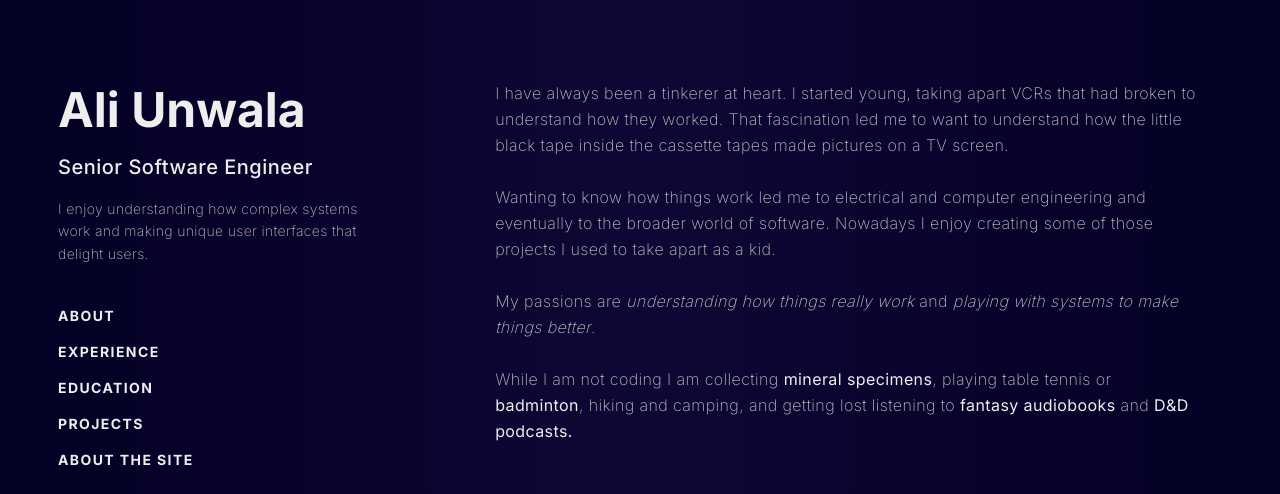
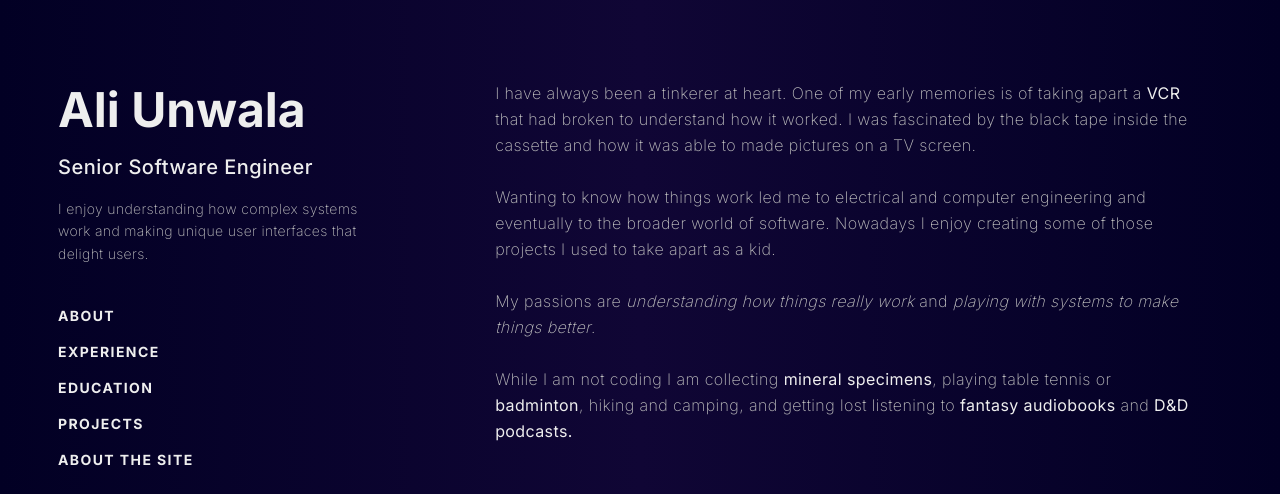
Before and after one commit to aliunwala/netlify-website-test, a Next.js app: page / in a window 1280 px wide. Shown: the top 494 px of the page. Built offline with nearby package versions, Linux system fonts and the light colour scheme.

Commit message:
Text updates

```diff
--- a/pages/index.js
+++ b/pages/index.js
@@ -70,10 +70,17 @@ export default function Home() {
 
               <h2 className="sectionTitle hideMe">About</h2>
               <p className="aboutText">
-                I have always been a tinkerer at heart. I started young, taking
-                apart VCRs that had broken to understand how they worked. That
-                fascination led me to want to understand how the little black
-                tape inside the cassette tapes made pictures on a TV screen.
+                I have always been a tinkerer at heart. One of my early memories
+                is of taking apart a{" "}
+                <a
+                  href="https://en.wikipedia.org/wiki/Videocassette_recorder"
+                  target="_blank"
+                >
+                  VCR
+                </a>{" "}
+                that had broken to understand how it worked. I was fascinated by
+                the black tape inside the cassette and how it was able to made
+                pictures on a TV screen.
                 <br></br>
                 <br></br>
                 Wanting to know how things work led me to electrical and
```
